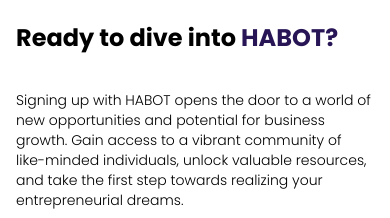
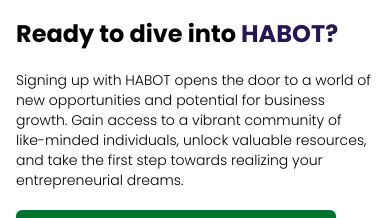
Before and after one commit to rohitsingh820924/habot, a React (Vite) app: page / in a window 390 px wide. Shown: the part 627-845 px from the top of the page. Built offline with nearby package versions, Linux system fonts and the light colour scheme.

Commit message:
fix video player

```diff
--- a/src/Components/diveSection/DiveSection.jsx
+++ b/src/Components/diveSection/DiveSection.jsx
@@ -34,7 +34,7 @@
             <div className="grid lg:grid-cols-2 items-center gap-10 md:gap-20 lg:gap-40">
                 <div>
                     <h2 className='text-2xl md:text-4xl font-bold'>Ready to dive into <span className='text-[#271555]'>HABOT?</span></h2>
-                    <p className='font-light my-9 text-sm md:text-lg'>Signing up with HABOT opens the door to a world of new opportunities and potential for business growth. Gain access to a vibrant community of like-minded individuals, unlock valuable resources, and take the first step towards realizing your entrepreneurial dreams.</p>
+                    <p className='font-light my-5 md:my-9 text-sm md:text-lg'>Signing up with HABOT opens the door to a world of new opportunities and potential for business growth. Gain access to a vibrant community of like-minded individuals, unlock valuable resources, and take the first step towards realizing your entrepreneurial dreams.</p>
 
                     <a href="#" className='group bg-primary w-full block p-5 text-white text-center font-bold text-lg rounded-md relative max-w-[320px] '>Sign up Today !
                     <svg className='absolute top-[26px] right-10 transition-transform duration-300 group-hover:translate-x-2' width="32" height="17" viewBox="0 0 32 17" fill="none" xmlns="http://www.w3.org/2000/svg">
--- a/src/Components/header/Header.jsx
+++ b/src/Components/header/Header.jsx
@@ -43,7 +43,7 @@
     <header ref={navRef} className='sticky top-0 bg-white z-10'>
         <div className="container mx-auto p-4 bg-white">
             <div className="flex justify-between items-center">
-                <div className="logo w-[181px]">
+                <div className="logo w-[120px] md:w-[180px]">
                 <Link to="/">
                     <img src={Logo} alt="Habot-Logo" className='w-full h-auto' />
                 </Link>
@@ -69,7 +69,7 @@
           }`}
         ></span>
       </button>) : ''}
-                <nav className={`flex flex-col md:flex-row gap-5 md:items-center justify-between bg-white ${isMobile ? 'fixed h-[calc(100dvh-67px)] w-[250px] transition-all duration-300 delay-100 top-[67px] right-0 z-10 p-4' : ''} ${isNavOpen ? 'translate-x-0' : 'translate-x-full'}`}>
+                <nav className={`flex flex-col md:flex-row gap-5 md:items-center justify-between bg-white ${isMobile ? 'fixed h-[calc(100dvh-62px)] w-[250px] transition-all duration-300 delay-100 top-[62px] right-0 z-10 p-4' : ''} ${isNavOpen ? 'translate-x-0' : 'translate-x-full'}`}>
                     <ul className={`flex flex-col md:flex-row gap-5 md:items-center relative`}>
                         <li  onClick={() => setIsNavOpen(false)}><Link className="text-[14.5px]" to="/find-suppliers">Find Suppliers</Link></li>
                        <div ref={DropdownRef}><li><span className="text-[14.5px] flex gap-2 cursor-pointer h-[20px]" onClick={() => setOpen(!open)}>Find Service Tags <img src={DropdownIcon} className={`shrink-0 transition-all duration-300 ${open ? '-rotate-180' : ''}`} alt="drop-icon" /></span></li>
--- a/src/Components/videoSection/VideoSection.jsx
+++ b/src/Components/videoSection/VideoSection.jsx
@@ -8,7 +8,7 @@
         <div className="container rounded-md mx-auto lg:px-[70px] lg:py-[140px] md:p-[40px] p-4 bg-[#072F57]">
             <div className="grid lg:grid-cols-2 gap-8 md:gap-16">
                 <div>
-                    <iframe className='w-full h-auto aspect-video' width="560" height="315" src="https://www.youtube.com/embed/IZLp-TZyDkQ?si=JveqdYrHjhNVfo00" title="YouTube video player" frameBorder="0" allow="accelerometer; autoplay; clipboard-write; encrypted-media; gyroscope; picture-in-picture; web-share" referrerPolicy="strict-origin-when-cross-origin" allowFullScreen></iframe>
+                    <iframe className='w-full h-auto aspect-video' width="560" height="315" src="https://www.youtube.com/embed/IZLp-TZyDkQ?si=JveqdYrHjhNVfo00" title="YouTube video player" frameBorder="0" allow="accelerometer; autoplay; clipboard-write; encrypted-media; gyroscope; picture-in-picture;" referrerPolicy="strict-origin-when-cross-origin" allowFullScreen></iframe>
                 </div>
                 <div>
                     <div className='mb-10'>
```
